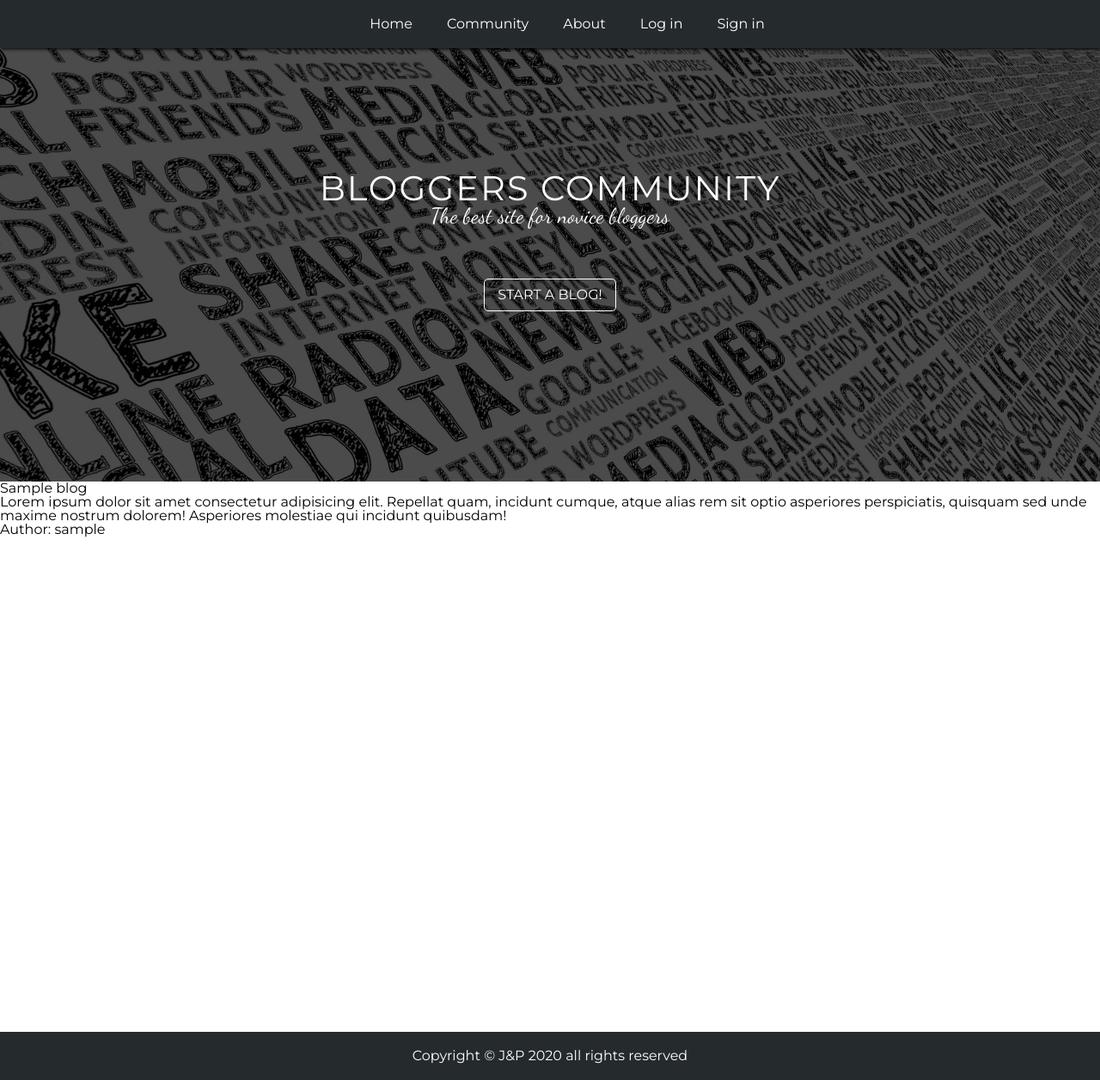
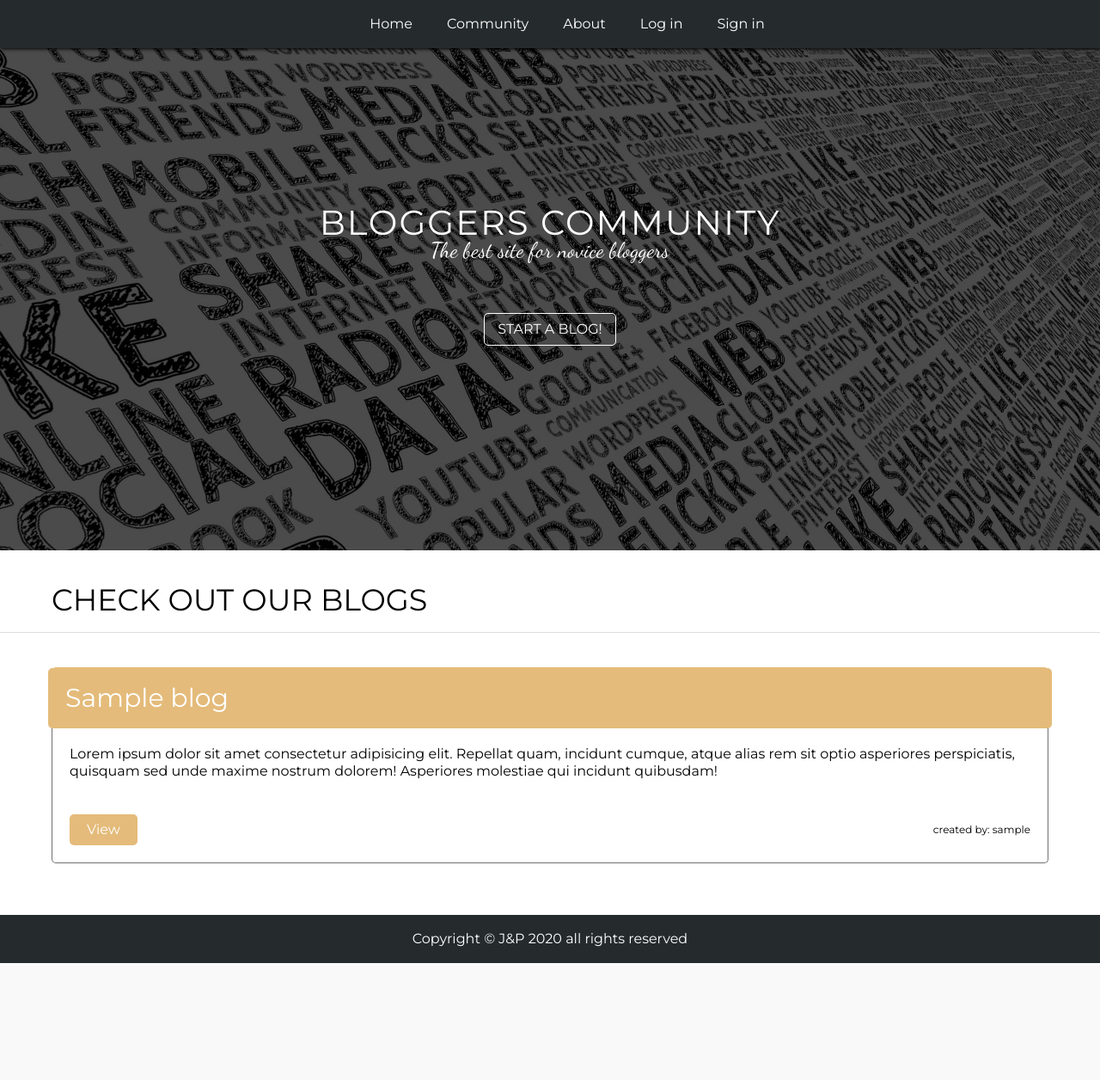
Before and after one commit to KSzostko/Django-Blog, a Django app: template app/templates/index.html in a window 1280 px wide. Shown: the whole page at 86% size. After the commit the page ends 1120 px from the top, so only its background shows below. Run offline with Django 3.2, Linux system fonts and the light colour scheme; the template is opened without the code that fills it: most values are stand-ins (such as "Sample title", 1, 10 or a date in 2020); data that the repository does not hold is empty.

Commit message:
added styles in index

```diff
--- a/app/static/app/css/style.css
+++ b/app/static/app/css/style.css
@@ -168,7 +168,7 @@ body {
 }
 
 header {
-    height: 70vh;
+    height: 80vh;
     background-image: url('../img/social-media-1989152_1920.jpg');
     background-size: cover;
     background-attachment: fixed;
@@ -212,13 +212,78 @@ header {
     color: #252b2d;
 }
 
-main {
-    height: 80vh;
-}
-
 footer {
     padding: 20px 0;
     background: #252b2d;
     color: #fff;
     text-align: center;
 }
+
+/* blogs */
+.blogs {
+    padding-bottom: 60px;
+}
+
+.blogs__header {
+    padding: 40px 0 20px 60px;
+    margin-bottom: 40px;
+    font-size: 35px;
+    text-transform: uppercase;
+    border-bottom: 1px solid #DDD;
+}
+
+.blog-list {
+    display: grid;
+    grid-template-columns: repeat(auto-fit, minmax(300px, 1fr));
+    gap: 60px;
+    padding: 0 60px;
+}
+
+.blog {
+    border: 1px solid #707070;
+    border-top-color: #E4BB7A;
+    border-radius: 5px;
+}
+
+.blog__title {
+    padding: 20px;
+    margin-left: -5px;
+    margin-right: -5px;
+    background: #E4BB7A;
+    color: #fff;
+    border-radius: 5px;
+    font-size: 30px;
+}
+
+.blog__text {
+    padding: 20px;
+    display: flex;
+    flex-wrap: wrap;
+    align-items: center;
+    justify-content: space-between;
+}
+
+.blog__description {
+    margin-bottom: 40px;
+    line-height: 1.25;
+}
+
+.blog__author {
+    font-size: 12px;
+}
+
+.blog__button {
+    display: block;
+    text-decoration: none;
+    background: #E4BB7A;
+    border-style: none;
+    color: #fff;
+    padding: 10px 20px;
+    cursor: pointer;
+    border-radius: 5px;
+    transition: .25s;
+}
+
+.blog__button:hover {
+    background: rgba(187, 144, 75, 0.9);
+}
--- a/app/templates/index.html
+++ b/app/templates/index.html
@@ -4,17 +4,21 @@
 
 {% block content %}
 <section class="blogs">
+    <h2 class="blogs__header">Check out our blogs</h2>
+
     {% if blog_list %}
-
+    <div class="blog-list">
         {% for blog in blog_list %}
         <div class="blog">
             <h2 class="blog__title">{{ blog.title }}</h2>
             <div class="blog__text">
                 <p class="blog__description">Lorem ipsum dolor sit amet consectetur adipisicing elit. Repellat quam, incidunt cumque, atque alias rem sit optio asperiores perspiciatis, quisquam sed unde maxime nostrum dolorem! Asperiores molestiae qui incidunt quibusdam!</p>
-            <span class="blog__author">Author: {{ blog.creator.username }}</span>
+                <a href="#" class="blog__button">View</a>
+                <span class="blog__author">created by: {{ blog.creator.username }}</span>
             </div>
         </div>
         {% endfor %}
+    </div>
 
     {% else %}
     <p>There are currently no blogs started :(</>
```
Lines whose indentation alone changed are shown as unchanged.
